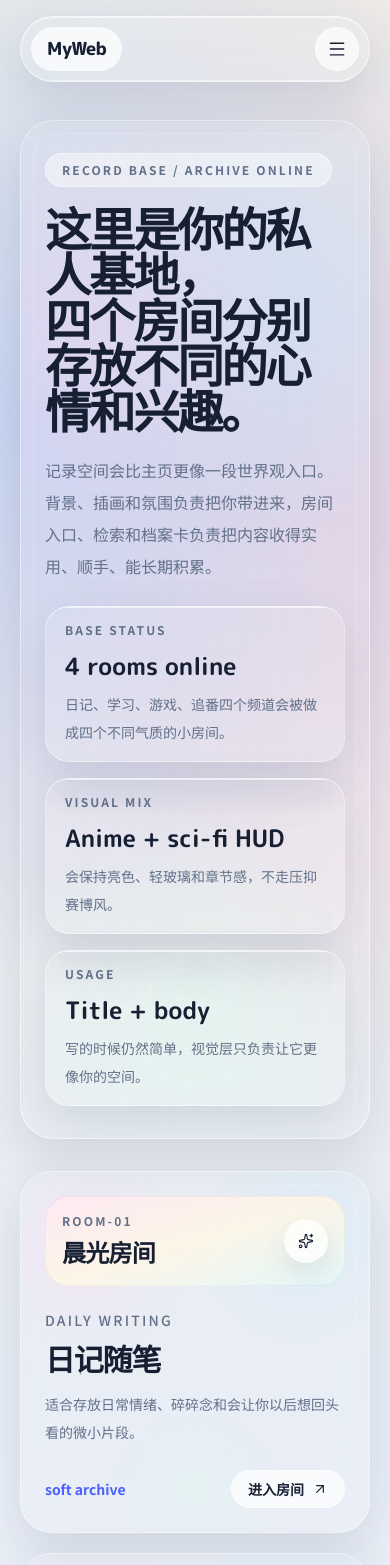
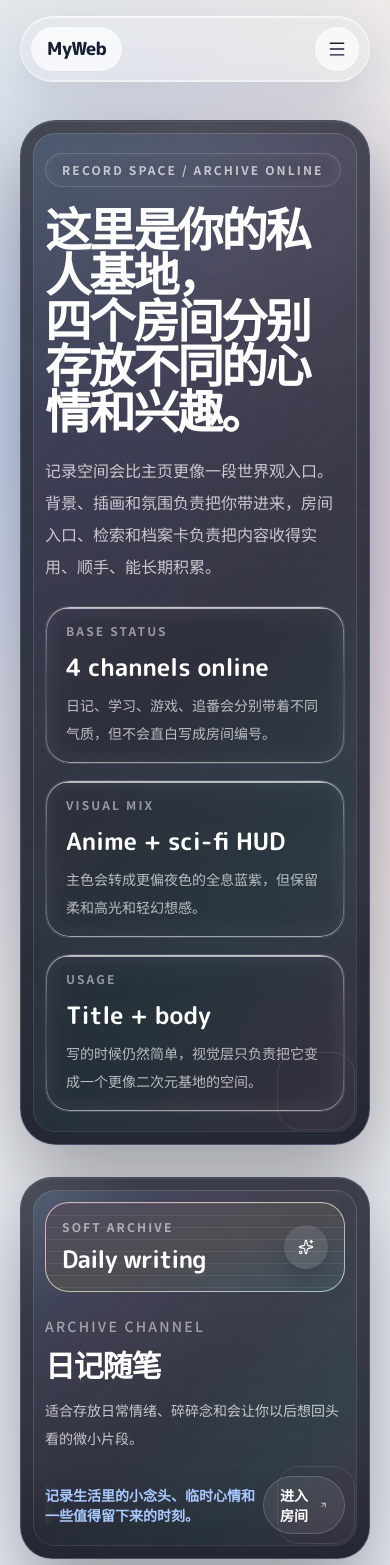
Before and after one commit to znzky04/MyWeb, a Next.js app: page /notes in a window 390 px wide. Shown: the top 1565 px of the page. Built offline with nearby package versions, Linux system fonts and the light colour scheme.

Commit message:
feat: shift notes visuals toward sci-fi ambience

```diff
--- a/src/app/globals.css
+++ b/src/app/globals.css
@@ -179,6 +179,63 @@ img {
     radial-gradient(circle at 50% 88%, rgba(217, 255, 236, 0.22), transparent 22%);
 }
 
+.notes-cosmos {
+  background:
+    radial-gradient(circle at 20% 16%, rgba(129, 181, 255, 0.28), transparent 20%),
+    radial-gradient(circle at 78% 18%, rgba(255, 154, 210, 0.24), transparent 18%),
+    radial-gradient(circle at 52% 78%, rgba(115, 255, 228, 0.16), transparent 18%),
+    linear-gradient(180deg, rgba(9, 13, 26, 0.96) 0%, rgba(14, 18, 34, 0.96) 54%, rgba(18, 24, 44, 0.94) 100%);
+}
+
+.notes-panel {
+  border: 1px solid rgba(154, 176, 255, 0.16);
+  background:
+    linear-gradient(180deg, rgba(255, 255, 255, 0.06), rgba(255, 255, 255, 0.03)),
+    rgba(10, 14, 28, 0.82);
+  backdrop-filter: blur(22px);
+  box-shadow:
+    0 28px 80px rgba(0, 0, 0, 0.34),
+    inset 0 1px 0 rgba(255, 255, 255, 0.08);
+}
+
+.notes-panel::before {
+  background: linear-gradient(
+    135deg,
+    rgba(120, 182, 255, 0.44) 0%,
+    rgba(189, 145, 255, 0.2) 28%,
+    rgba(255, 255, 255, 0.04) 52%,
+    rgba(107, 255, 224, 0.18) 76%,
+    rgba(255, 170, 214, 0.34) 100%
+  );
+}
+
+.notes-grid {
+  background-image:
+    linear-gradient(rgba(130, 155, 255, 0.08) 1px, transparent 1px),
+    linear-gradient(90deg, rgba(130, 155, 255, 0.08) 1px, transparent 1px);
+  background-size: 26px 26px;
+}
+
+.holo-line {
+  position: relative;
+  overflow: hidden;
+}
+
+.holo-line::after {
+  content: "";
+  position: absolute;
+  inset: 0;
+  background: linear-gradient(90deg, transparent, rgba(137, 170, 204, 0.5), transparent);
+  transform: translateX(-100%);
+  animation: holo-sweep 5.8s linear infinite;
+  pointer-events: none;
+}
+
+@keyframes holo-sweep {
+  from { transform: translateX(-100%); }
+  to { transform: translateX(100%); }
+}
+
 .ambient-mask {
   mask-image: linear-gradient(to bottom, black 86%, transparent 100%);
 }
--- a/src/app/notes/page.tsx
+++ b/src/app/notes/page.tsx
@@ -6,38 +6,39 @@ export default function NotesPage() {
   return (
     <SiteShell>
       <Container className="space-y-8 py-10 sm:py-14">
-        <section className="section-shell hud-frame notes-orbit scanline-soft relative overflow-hidden rounded-[34px] px-6 py-8 sm:px-8 sm:py-10">
-          <div className="absolute inset-0 soft-grid opacity-20" />
+        <section className="notes-panel hud-frame notes-cosmos relative overflow-hidden rounded-[36px] px-6 py-8 text-white sm:px-8 sm:py-10">
+          <div className="notes-grid absolute inset-0 opacity-30" />
+          <div className="absolute inset-0 bg-[radial-gradient(circle_at_top,rgba(255,255,255,0.08),transparent_32%),linear-gradient(180deg,transparent,rgba(5,8,18,0.18)_72%,rgba(5,8,18,0.4)_100%)]" />
           <div className="relative grid gap-6 xl:grid-cols-[1.15fr_0.85fr] xl:items-end">
             <div className="max-w-3xl">
-              <p className="inline-flex items-center gap-2 rounded-full border border-white/50 bg-white/45 px-4 py-2 text-xs font-semibold tracking-[0.18em] text-ink-soft uppercase backdrop-blur-md">
-                Record base / archive online
+              <p className="inline-flex items-center gap-2 rounded-full border border-white/14 bg-white/8 px-4 py-2 text-xs font-semibold tracking-[0.18em] text-white/68 uppercase backdrop-blur-md">
+                record space / archive online
               </p>
-              <h1 className="mt-5 font-heading text-[clamp(2.9rem,6vw,5rem)] font-extrabold leading-[0.98] tracking-[-0.05em] text-ink">
+              <h1 className="mt-5 font-heading text-[clamp(2.9rem,6vw,5rem)] font-extrabold leading-[0.98] tracking-[-0.05em] text-white">
                 这里是你的私人基地，
                 <br />
                 四个房间分别存放不同的心情和兴趣。
               </h1>
-              <p className="mt-5 max-w-2xl text-base leading-8 text-ink-soft sm:text-lg">
+              <p className="mt-5 max-w-2xl text-base leading-8 text-white/72 sm:text-lg">
                 记录空间会比主页更像一段世界观入口。背景、插画和氛围负责把你带进来，房间入口、检索和档案卡负责把内容收得实用、顺手、能长期积累。
               </p>
             </div>
 
             <div className="grid gap-4 sm:grid-cols-3 xl:grid-cols-1">
-              <div className="liquid-glass rounded-[24px] px-5 py-4">
-                <p className="text-xs font-semibold tracking-[0.18em] text-ink-soft uppercase">Base status</p>
-                <p className="mt-3 font-heading text-2xl font-bold text-ink">4 rooms online</p>
-                <p className="mt-2 text-sm leading-7 text-ink-soft">日记、学习、游戏、追番四个频道会被做成四个不同气质的小房间。</p>
+              <div className="liquid-glass rounded-[24px] border border-white/10 bg-white/7 px-5 py-4 text-white">
+                <p className="text-xs font-semibold tracking-[0.18em] text-white/50 uppercase">Base status</p>
+                <p className="mt-3 font-heading text-2xl font-bold text-white">4 channels online</p>
+                <p className="mt-2 text-sm leading-7 text-white/68">日记、学习、游戏、追番会分别带着不同气质，但不会直白写成房间编号。</p>
               </div>
-              <div className="liquid-glass rounded-[24px] px-5 py-4">
-                <p className="text-xs font-semibold tracking-[0.18em] text-ink-soft uppercase">Visual mix</p>
-                <p className="mt-3 font-heading text-2xl font-bold text-ink">Anime + sci-fi HUD</p>
-                <p className="mt-2 text-sm leading-7 text-ink-soft">会保持亮色、轻玻璃和章节感，不走压抑赛博风。</p>
+              <div className="liquid-glass rounded-[24px] border border-white/10 bg-white/7 px-5 py-4 text-white">
+                <p className="text-xs font-semibold tracking-[0.18em] text-white/50 uppercase">Visual mix</p>
+                <p className="mt-3 font-heading text-2xl font-bold text-white">Anime + sci-fi HUD</p>
+                <p className="mt-2 text-sm leading-7 text-white/68">主色会转成更偏夜色的全息蓝紫，但保留柔和高光和轻幻想感。</p>
               </div>
-              <div className="liquid-glass rounded-[24px] px-5 py-4">
-                <p className="text-xs font-semibold tracking-[0.18em] text-ink-soft uppercase">Usage</p>
-                <p className="mt-3 font-heading text-2xl font-bold text-ink">Title + body</p>
-                <p className="mt-2 text-sm leading-7 text-ink-soft">写的时候仍然简单，视觉层只负责让它更像你的空间。</p>
+              <div className="liquid-glass rounded-[24px] border border-white/10 bg-white/7 px-5 py-4 text-white">
+                <p className="text-xs font-semibold tracking-[0.18em] text-white/50 uppercase">Usage</p>
+                <p className="mt-3 font-heading text-2xl font-bold text-white">Title + body</p>
+                <p className="mt-2 text-sm leading-7 text-white/68">写的时候仍然简单，视觉层只负责把它变成一个更像二次元基地的空间。</p>
               </div>
             </div>
           </div>
--- a/src/components/notes/notes-list.tsx
+++ b/src/components/notes/notes-list.tsx
@@ -28,7 +28,7 @@ export function NotesList({
           <NoteCard key={`${note.category}-${note.slug}`} note={note} index={index} category={category} />
         ))}
         {filtered.length === 0 ? (
-          <div className="section-shell hud-frame rounded-[28px] px-5 py-12 text-center text-sm leading-7 text-ink-soft">
+          <div className="notes-panel hud-frame rounded-[28px] px-5 py-12 text-center text-sm leading-7 text-white/70">
             当前没有匹配的标题，可以换个关键词试试。
           </div>
         ) : null}
--- a/src/components/ui/category-card.tsx
+++ b/src/components/ui/category-card.tsx
@@ -6,29 +6,31 @@ export function CategoryCard({ category }: { category: NotesCategory }) {
   return (
     <Link
       href={`/notes/${category.slug}`}
-      className="group section-shell hud-frame notes-orbit relative overflow-hidden rounded-[32px] p-6 transition hover:-translate-y-1"
+      className="group notes-panel hud-frame notes-cosmos relative overflow-hidden rounded-[32px] p-6 text-white transition hover:-translate-y-1"
     >
+      <div className="notes-grid absolute inset-0 opacity-25" />
+      <div className="absolute inset-0 bg-[radial-gradient(circle_at_top_left,rgba(255,255,255,0.08),transparent_24%),linear-gradient(180deg,transparent,rgba(4,7,18,0.22)_76%,rgba(4,7,18,0.4)_100%)]" />
       <div className={`relative mb-6 overflow-hidden rounded-[24px] bg-gradient-to-br ${category.accent} p-[1px]`}>
-        <div className="scanline-soft rounded-[23px] bg-white/42 px-4 py-4">
+        <div className="scanline-soft rounded-[23px] bg-[#0d1325]/65 px-4 py-4">
           <div className="flex items-center justify-between gap-4">
             <div>
-              <p className="text-xs font-semibold tracking-[0.18em] text-ink-soft uppercase">{category.roomCode}</p>
-              <p className="mt-2 font-heading text-2xl font-bold tracking-[-0.03em] text-ink">{category.roomLabel}</p>
+              <p className="text-xs font-semibold tracking-[0.18em] text-white/54 uppercase">{category.signal}</p>
+              <p className="mt-2 font-heading text-2xl font-bold tracking-[-0.03em] text-white">{category.subtitle}</p>
             </div>
-            <div className="inline-flex h-11 w-11 items-center justify-center rounded-full bg-white/68 text-ink shadow-[0_12px_24px_rgba(50,67,102,0.1)]">
+            <div className="inline-flex h-11 w-11 items-center justify-center rounded-full bg-white/10 text-white shadow-[0_12px_24px_rgba(0,0,0,0.18)]">
               <Sparkles className="h-4 w-4" strokeWidth={1.7} />
             </div>
           </div>
         </div>
       </div>
 
-      <p className="text-sm font-medium tracking-[0.16em] text-ink-soft uppercase">{category.subtitle}</p>
-      <h3 className="mt-3 font-heading text-3xl font-extrabold tracking-[-0.04em] text-ink">{category.title}</h3>
-      <p className="mt-3 text-sm leading-7 text-ink-soft">{category.atmosphere}</p>
+      <p className="relative text-sm font-medium tracking-[0.16em] text-white/52 uppercase">archive channel</p>
+      <h3 className="relative mt-3 font-heading text-3xl font-extrabold tracking-[-0.04em] text-white">{category.title}</h3>
+      <p className="relative mt-3 text-sm leading-7 text-white/72">{category.atmosphere}</p>
 
-      <div className="mt-6 flex items-center justify-between">
-        <span className="text-sm font-semibold text-accent-strong">{category.signal}</span>
-        <span className="inline-flex items-center gap-2 rounded-full border border-white/60 bg-white/70 px-4 py-2 text-sm font-semibold text-ink transition group-hover:-translate-y-0.5">
+      <div className="relative mt-6 flex items-center justify-between">
+        <span className="holo-line text-sm font-semibold text-[#a9c8ff]">{category.description}</span>
+        <span className="inline-flex items-center gap-2 rounded-full border border-white/16 bg-white/8 px-4 py-2 text-sm font-semibold text-white transition group-hover:-translate-y-0.5">
           进入房间
           <ArrowUpRight className="h-4 w-4" strokeWidth={1.8} />
         </span>
```
Also changed, not shown: src/app/notes/[category]/page.tsx (+15 -15 lines), src/components/notes/note-card.tsx (+12 -11 lines), src/components/notes/note-detail.tsx (+13 -12 lines), src/components/ui/search-input.tsx (+7 -7 lines).
